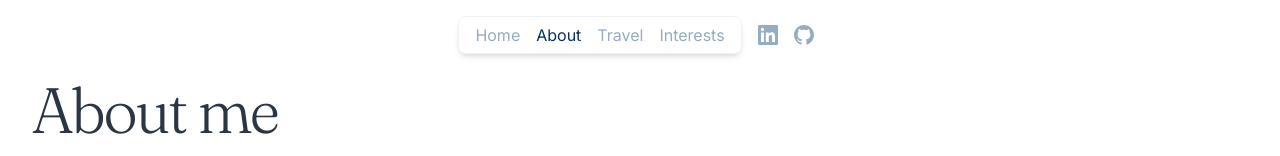
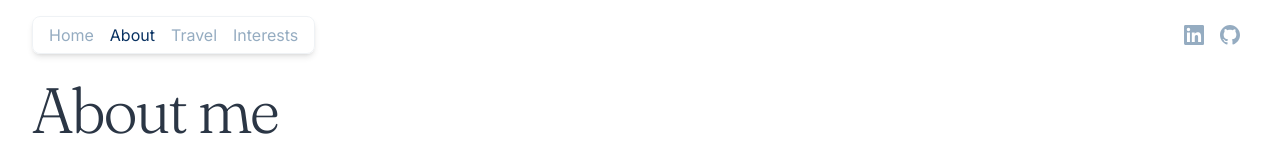
Before and after one commit to om154/omurray.dev, a Next.js app: page /about in a window 1280 px wide. Shown: the top 156 px of the page. Built offline with nearby package versions, Linux system fonts and the light colour scheme; no server answers.

Commit message:
fix nav styling bug

```diff
--- a/src/components/Navigation/index.tsx
+++ b/src/components/Navigation/index.tsx
@@ -73,7 +73,7 @@ const Navigation = () => {
   }
 
   return (
-    <div className="sticky top-0 z-10 flex items-center justify-center py-4 isolate">
+    <div className="sticky top-0 z-10 flex items-center justify-center py-4 isolate md:justify-between">
       <AnimateDown>
         <nav className='w-full px-2 py-1 border border-solid rounded-lg shadow-md border-neutral-300 bg-white/70 backdrop-blur-md'>
           <ul
```
